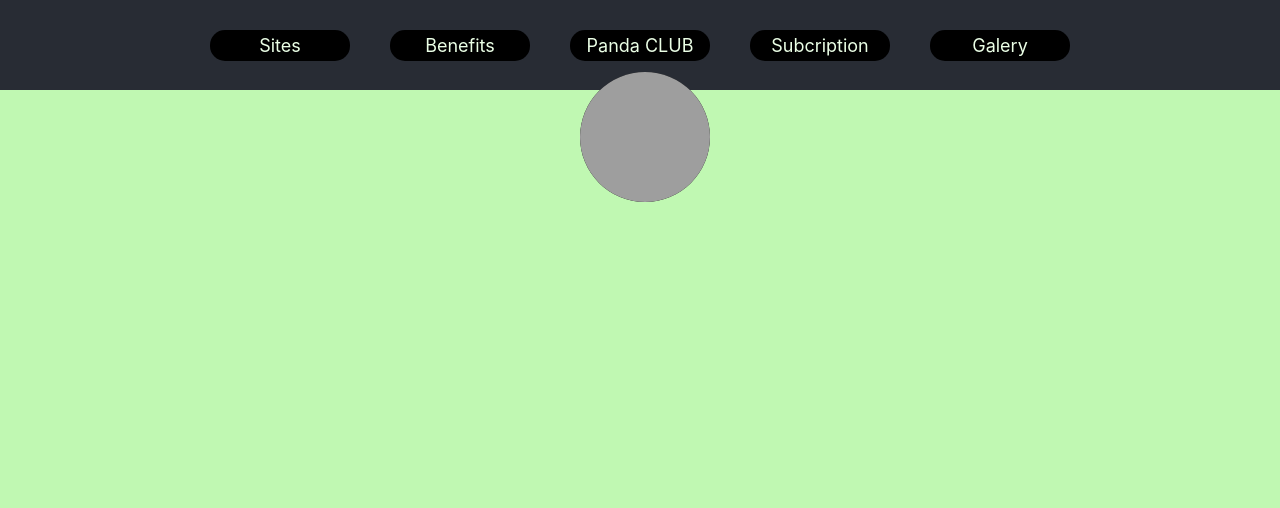
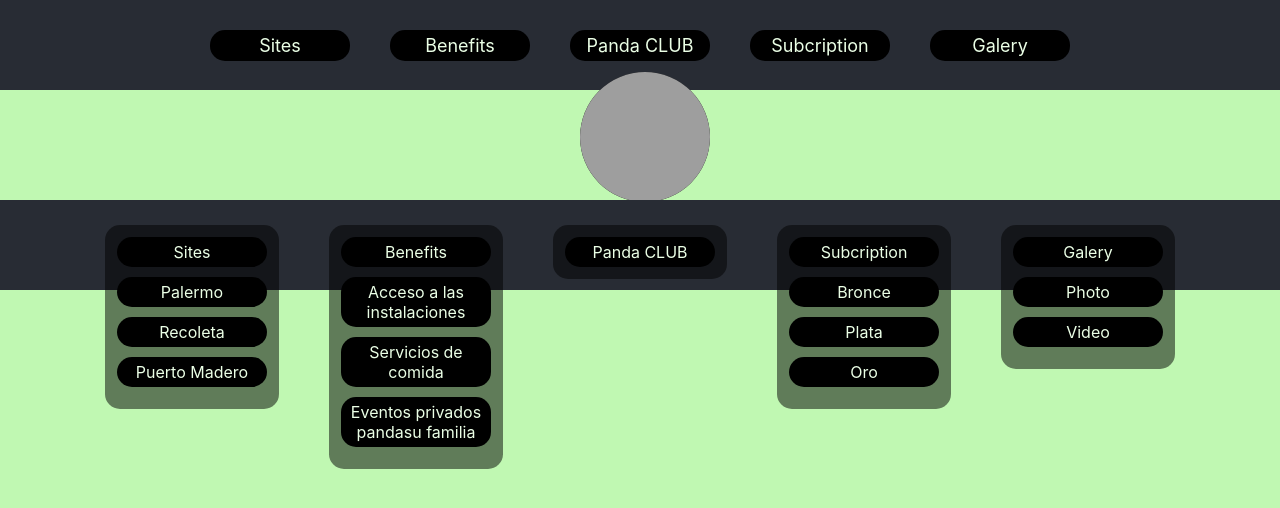
Before and after one commit to wilberpulido/Panda-Club-web-page.-, a React app in the folder client/: page / in a window 1280 px wide. Built offline with nearby package versions, Linux system fonts and the light colour scheme; grey boxes are pictures that could not be loaded.

Commit message:
Desarrolle nueva barra de navegacion

```diff
--- a/client/src/Component/App/App.js
+++ b/client/src/Component/App/App.js
@@ -11,7 +11,6 @@ class App extends React.Component{
 
     })
    }
-
   changedColor(event){
     event.target.style.color = "rgb(135, 241, 144)";
   }
@@ -21,29 +20,29 @@ class App extends React.Component{
   handlerMouseOver(event){
 
     if(
-      event.target.id == 'sites'||
-      event.target.id == 'subSites'||
-      event.target.className == 'individualSites'){
+      event.target.id === 'sites'||
+      event.target.id === 'subSites'||
+      event.target.className === 'individualSites'){
         document.getElementById('subSites').style.visibility ='visible';
 
     }else if (
-      event.target.id == 'benefits'||
-      event.target.id == 'subBenefits' ||
-      event.target.className == 'individualBenefits'
+      event.target.id === 'benefits'||
+      event.target.id === 'subBenefits' ||
+      event.target.className === 'individualBenefits'
       ){
         document.getElementById('subBenefits').style.visibility='visible';
 
     }else if (
-      event.target.id == 'subcription'||
-      event.target.id == 'subSubcription'||
-      event.target.className == 'individualSubcription'
+      event.target.id === 'subcription'||
+      event.target.id === 'subSubcription'||
+      event.target.className === 'individualSubcription'
       ){
         document.getElementById('subSubcription').style.visibility='visible';
 
     }else if (
-      event.target.id == 'galery'||
-      event.target.id == 'subGalery'||
-      event.target.className == 'individualGalery'
+      event.target.id === 'galery'||
+      event.target.id === 'subGalery'||
+      event.target.className === 'individualGalery'
       ){
         document.getElementById('subGalery').style.visibility='visible';
 
@@ -51,27 +50,27 @@ class App extends React.Component{
   }
   handlerMouseOut(event){
     if(
-      event.target.id == 'sites'||
-      event.target.id == 'subSites'||
-      event.target.className == 'individualSites'){
+      event.target.id === 'sites'||
+      event.target.id === 'subSites'||
+      event.target.className === 'individualSites'){
         document.getElementById('subSites').style.visibility ='hidden';
 
     }else if (
-      event.target.id == 'benefits'||
-      event.target.id == 'subBenefits' ||
-      event.target.className == 'individualBenefits'){
+      event.target.id === 'benefits'||
+      event.target.id === 'subBenefits' ||
+      event.target.className === 'individualBenefits'){
         document.getElementById('subBenefits').style.visibility='hidden';
 
     }else if (
-      event.target.id == 'subcription'||
-      event.target.id == 'subSubcription'||
-      event.target.className == 'individualSubcription'){
+      event.target.id === 'subcription'||
+      event.target.id === 'subSubcription'||
+      event.target.className === 'individualSubcription'){
         document.getElementById('subSubcription').style.visibility='hidden';
 
     }else if (
-      event.target.id == 'galery'||
-      event.target.id == 'subGalery'||
-      event.target.className == 'individualGalery'){
+      event.target.id === 'galery'||
+      event.target.id === 'subGalery'||
+      event.target.className === 'individualGalery'){
         document.getElementById('subGalery').style.visibility='hidden';
 
     }
--- /dev/null
+++ b/client/src/Component/ElementNav/ElementNav.css
@@ -0,0 +1,21 @@
+.elementNav{
+    width: 150px;
+    padding: 12px;
+    margin: 25px 25px;
+    text-align: center;
+    cursor: pointer;
+    background-color: rgb(0,0,0,0.5);
+    border-radius: 15px;
+    font-size: 16px;
+}
+#mpPandaClub,
+.mSegundario,
+.mPrincipal{
+    border-radius: 15px;
+    background-color:black;
+    padding: 5px;
+    margin-bottom: 10px;
+}
+#mpPandaClub{
+    margin: 0px;
+}
--- /dev/null
+++ b/client/src/Component/ElementNav/ElementNav.js
@@ -0,0 +1,60 @@
+import React from 'react';
+import './ElementNav.css';
+// import subMenuObj from '../SubMenu/subMenuObj';
+// import subMenuObj from '../SubMenu/subMenuObj';
+
+
+class menu {
+    constructor(menuP,sub1,sub2,sub3,id){
+        this.menuPrincipal=menuP;
+        this.sub1=sub1;
+        this.sub2=sub2;
+        this.sub3=sub3;
+        this.id=id;
+    }
+}
+
+let sites = new menu(
+'Sites','Palermo','Recoleta','Puerto Madero','mpSite');
+let benefits = new menu('Benefits','Acceso a las instalaciones','Servicios de comida','Eventos privados pandasu familia','mpBenefit');
+let pandaClub = new menu('Panda CLUB','','','','mpPandaClub');
+let subcription = new menu('Subcription','Bronce','Plata','Oro','mpSub');
+let galery = new menu('Galery','Photo','Video','','mpGalery');
+
+let menuObj=[sites,benefits,pandaClub,subcription,galery]
+
+
+class ElementNav extends React.Component{
+    render(){
+        return (<React.Fragment>
+            {menuObj.map(menu=>{
+                if(menu.id==='mpPandaClub'){
+                    return <ul key={menu.id} className='elementNav'>
+                    <li id={menu.id}>
+                        {menu.menuPrincipal}
+                    </li>
+                </ul>
+                } else if(menu.id === 'mpGalery'){
+                    return <ul key={menu.id} className='elementNav'>
+                    <li className='mPrincipal'>
+                        {menu.menuPrincipal}
+                    </li>
+                    <li className='mSegundario'>{menu.sub1}</li>
+                    <li className='mSegundario'>{menu.sub2}</li>
+                    </ul>
+                }return <ul key={menu.id} className='elementNav'>
+                    <li className='mPrincipal'>
+                        {menu.menuPrincipal}
+                    </li>
+                    <li className='mSegundario'>{menu.sub1}</li>
+                    <li className='mSegundario'>{menu.sub2}</li>
+                    <li className='mSegundario'>{menu.sub3}</li>
+                </ul>
+            })
+            }
+        </React.Fragment>
+        )
+    }
+}
+
+export default ElementNav;
--- a/client/src/Component/ElementosNav/ElementosNav.js
+++ b/client/src/Component/ElementosNav/ElementosNav.js
@@ -8,16 +8,16 @@ class ElementosNav extends React.Component{
         return (
             <div>
                 <div>
-                    <ul className='menuPrincipal'>{
-                    arrayMenu.map(element=>{
-                        return <div
+                    <ul className='menuPrincipal'> {
+                    arrayMenu.map((element)=>{
+                        return <div key={element.key}
                             onMouseOver={this.props.handlerMouseOver}
                             onMouseOut={this.props.handlerMouseOut}>
-                                <li id={element.id} key={element.key}
-                                className='listMenu'
+                                <li
+                                id={element.id}
                                 onMouseOver={this.props.changedColor}
                                 onMouseOut={this.props.unChangedColor}
-                                >{element.menu}
+                                className='listMenu'>{element.menu}
                                 </li>
                         </div>
                         })
--- a/client/src/Component/Navegador/Navegador.css
+++ b/client/src/Component/Navegador/Navegador.css
@@ -0,0 +1,14 @@
+.elemenosNavNuevos{
+    background-color: #282c34;
+    color:rgb(235, 255, 230);
+    font-size: 18px;
+    height: 90px;
+    width: 100%;
+    position: fixed;
+    z-index: 4;
+    top:200px;
+    display: flex;
+    justify-content: center;
+    align-items:flex-start;
+    text-align: center;
+}
--- a/client/src/Component/Navegador/Navegador.js
+++ b/client/src/Component/Navegador/Navegador.js
@@ -1,17 +1,28 @@
 import React from 'react';
 import './Navegador.css';
-import ElementosNav from '../ElementosNav/ElementosNav'
+import ElementosNav from '../ElementosNav/ElementosNav';
+import ElementNav from '../ElementNav/ElementNav';
+
+// const elementosNav=[
+//   {menuPrincipal: ['Sites','Benefits','Panda CLUB','Subcription','Galery']}
+// ];
 
 class Navegador extends React.Component{
     render(){
-        return(
-      <div>
-          <ElementosNav changedColor={this.props.changedColor}
+        return(<div>
+          <ElementosNav
+            changedColor={this.props.changedColor}
             unChangedColor={this.props.unChangedColor}
             handlerMouseOver={this.props.handlerMouseOver}
             handlerMouseOut={this.props.handlerMouseOut}/>
+
+      <div className='elemenosNavNuevos'>
+
+      <ElementNav/>
+
       </div>
-        )
+      </div>
+      )
     }
 }
 
--- a/client/src/Component/subMenu/subMenu.css
+++ b/client/src/Component/subMenu/subMenu.css
@@ -43,7 +43,7 @@ li{
 #subSubcription,
 #subSites,
 #subBenefits{
-    /* background: content-box; */
+    background: content-box;
     border-radius: 15px;
     background-color: rgba(20, 22, 20, 0.5);
     position: relative;
--- a/client/src/Component/subMenu/subMenu.js
+++ b/client/src/Component/subMenu/subMenu.js
@@ -16,7 +16,7 @@ class SubMenu extends React.Component{
                     return <li className='individualSites'
                             onMouseOver={this.props.changedColor}
                             onMouseOut={this.props.unChangedColor}
-                            key={site.key}>{site.site}
+                            key={site.key.toString()}>{site.site}
                             </li>
                     })
                     }
@@ -36,7 +36,7 @@ class SubMenu extends React.Component{
                 </ul>
                 <ul>
                     <li>
-                    <img id="logo" src='https://www.dw.com/image/39558053_403.jpg'/>
+                    <img id="logo" src='https://www.dw.com/image/39558053_403.jpg' alt='logotipo principal'/>
                     </li>
                 </ul>
                 <ul id ='subSubcription'
--- a/client/src/Component/subMenu/subMenuObj.js
+++ b/client/src/Component/subMenu/subMenuObj.js
@@ -55,6 +55,5 @@ subMenuObj.galery=[
     key: 2
     }
 ]
-console.log('PRUEBA');
 
 export default subMenuObj;
```
Also changed, not shown: client/src/Component/ElementosNav/arrayMenu.js (+6 -6 lines).
